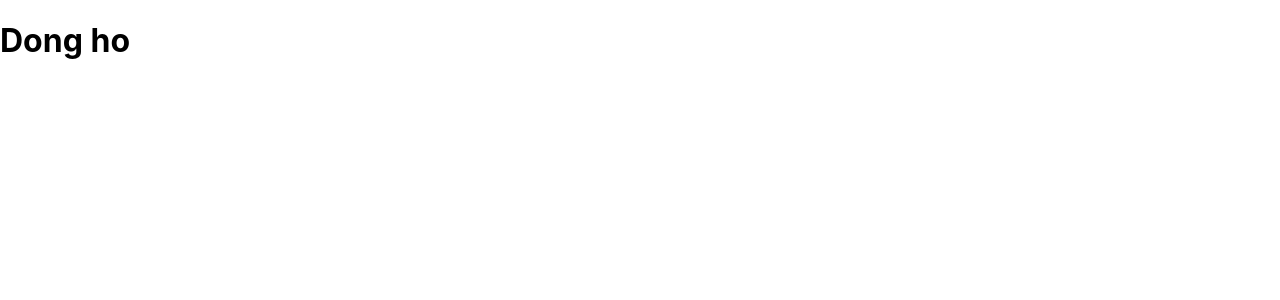
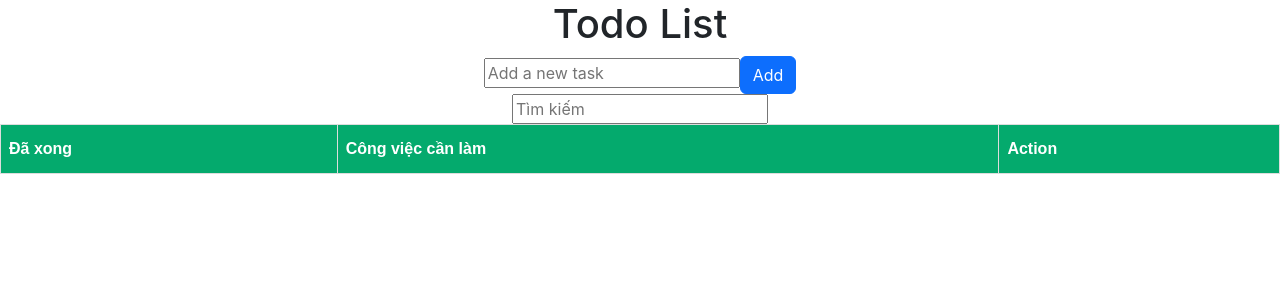
Before and after one commit to BrunoViet/ReactJS-Rikkei, a React (Create React App) app: page / in a window 1280 px wide. Shown: the top 300 px of the page. Built offline with nearby package versions, Linux system fonts and the light colour scheme.

Commit message:
TodoList-ClassComponentStyle

```diff
--- a/package.json
+++ b/package.json
@@ -9,6 +9,7 @@
     "react": "^18.2.0",
     "react-dom": "^18.2.0",
     "react-scripts": "5.0.1",
+    "react-toastify": "9.1.3",
     "web-vitals": "^2.1.4"
   },
   "scripts": {
--- a/public/index.html
+++ b/public/index.html
@@ -1,14 +1,12 @@
 <!DOCTYPE html>
 <html lang="en">
+
 <head>
   <meta charset="utf-8" />
   <link rel="icon" href="%PUBLIC_URL%/favicon.ico" />
   <meta name="viewport" content="width=device-width, initial-scale=1" />
   <meta name="theme-color" content="#000000" />
-    <meta
-      name="description"
-      content="Web site created using create-react-app"
-    />
+  <meta name="description" content="Web site created using create-react-app" />
   <link rel="apple-touch-icon" href="%PUBLIC_URL%/logo192.png" />
   <!--
       manifest.json provides metadata used when your web app is installed on a
@@ -25,7 +23,10 @@
       Learn how to configure a non-root public URL by running `npm run build`.
     -->
   <title>React App</title>
+  <link href="https://cdn.jsdelivr.net/npm/bootstrap@5.3.0/dist/css/bootstrap.min.css" rel="stylesheet"
+    integrity="sha384-9ndCyUaIbzAi2FUVXJi0CjmCapSmO7SnpJef0486qhLnuZ2cdeRhO02iuK6FUUVM" crossorigin="anonymous">
 </head>
+
 <body>
   <noscript>You need to enable JavaScript to run this app.</noscript>
   <div id="root"></div>
@@ -40,4 +41,7 @@
       To create a production bundle, use `npm run build` or `yarn build`.
     -->
 </body>
+<script src="https://cdn.jsdelivr.net/npm/bootstrap@5.3.0/dist/js/bootstrap.bundle.min.js"
+  integrity="sha384-geWF76RCwLtnZ8qwWowPQNguL3RmwHVBC9FhGdlKrxdiJJigb/j/68SIy3Te4Bkz" crossorigin="anonymous"></script>
+
 </html>
--- a/src/App.css
+++ b/src/App.css
@@ -1,38 +1,27 @@
-.App {
-  text-align: center;
+#customers {
+  font-family    : Arial, Helvetica, sans-serif;
+  border-collapse: collapse;
+  width          : 100%;
 }
 
-.App-logo {
-  height: 40vmin;
-  pointer-events: none;
+#customers td,
+#customers th {
+  border : 1px solid #ddd;
+  padding: 8px;
 }
 
-@media (prefers-reduced-motion: no-preference) {
-  .App-logo {
-    animation: App-logo-spin infinite 20s linear;
-  }
+#customers tr:nth-child(even) {
+  background-color: #f2f2f2;
 }
 
-.App-header {
-  background-color: #282c34;
-  min-height: 100vh;
-  display: flex;
-  flex-direction: column;
-  align-items: center;
-  justify-content: center;
-  font-size: calc(10px + 2vmin);
-  color: white;
+#customers tr:hover {
+  background-color: #ddd;
 }
 
-.App-link {
-  color: #61dafb;
+#customers th {
+  padding-top     : 12px;
+  padding-bottom  : 12px;
+  text-align      : left;
+  background-color: #04AA6D;
+  color           : white;
 }
-
-@keyframes App-logo-spin {
-  from {
-    transform: rotate(0deg);
-  }
-  to {
-    transform: rotate(360deg);
-  }
-}
--- a/src/App.js
+++ b/src/App.js
@@ -1,38 +1,60 @@
 import React from "react";
+import TodoForm from "./component/TodoForm";
+import TodoList from "./component/TodoList";
+import { ToastContainer, toast } from "react-toastify";
+import "react-toastify/dist/ReactToastify.css";
+class App extends React.Component {
+  constructor(props) {
+    super(props);
+    this.state = {
+      todoList: [],
+      searchValue: '',
+    };
+  }
 
-class App extends React.Component {
-  // Cau2
-//   sum=(a,b)=>{
-//     return a+b
-//   }
-//   render() {
+  handleAddTodo = (todo) => {
+    const newTodoList = [...this.state.todoList, todo];
+    this.setState({ todoList: newTodoList });
+  };
 
-//     const number1=6;
-//     const number2=8;
-//   return(
-//     <div><h1>Tong cua {number1} va {number2} la: {this.sum(number1,number2)}</h1></div>
-//   )
-//   }
+  handleUpdateTodo = async (index, updatedTodo) => {
+    const updatedTodoList = [...this.state.todoList];
+    updatedTodoList[index] = updatedTodo;
+    await this.setState({ todoList: updatedTodoList });
+  };
 
-// Cau3
+  handleDeleteTodo = async (index) => {
+    const updatedTodoList = this.state.todoList.filter((_, i) => i !== index);
+    await this.setState({ todoList: updatedTodoList });
+    toast.error("Delete successfully")
+  };
 
-constructor(props) {
-  super(props);
-  this.state = {
-    time:new Date(),
+  handleSearch = (event) => {
+    this.setState({ searchValue: event.target.value });
+  };
+
+  render() {
+
+    const { todoList, searchValue } = this.state;
+    const filteredTodoList = todoList.filter((todo) =>
+      todo.toLowerCase().includes(searchValue.toLowerCase())
+    );
+    return (
+      <div style={{ textAlign: "center" }}>
+        <h1>Todo List</h1>
+        <TodoForm onAddTodo={this.handleAddTodo} />
+        <input type="text" value={searchValue} onChange={this.handleSearch} placeholder="Tìm kiếm" />
+        <TodoList
+          todoList={filteredTodoList}
+          onUpdateTodo={this.handleUpdateTodo}
+          onDeleteTodo={this.handleDeleteTodo}
+        />
+        <ToastContainer />
+      </div>
+    );
   }
-}
-render(){
-  let time =new Date();
-  return(
-    <div>
-      <h1>Dong ho</h1>
-
-    </div>
-  )
-}
-
 }
 
 
+
 export default App;
--- /dev/null
+++ b/src/component/TodoForm.js
@@ -0,0 +1,45 @@
+import React from "react";
+import { ToastContainer, toast } from 'react-toastify';
+
+class TodoForm extends React.Component {
+    constructor(props) {
+        super(props);
+        this.state = {
+            inputValue: ''
+        };
+    }
+
+    handleChange = (event) => {
+        this.setState({ inputValue: event.target.value });
+    };
+
+    handleSubmit = (event) => {
+        event.preventDefault();
+        const { inputValue } = this.state;
+        if (inputValue.trim() !== '') {
+            this.props.onAddTodo(inputValue);
+            this.setState({ inputValue: '' });
+            toast.warn("Add successfully")
+        }
+
+    };
+
+    render() {
+        const { inputValue } = this.state;
+
+        return (
+            <form onSubmit={this.handleSubmit}>
+                <input
+                    type="text"
+                    value={inputValue}
+                    onChange={this.handleChange}
+                    placeholder="Add a new task"
+                />
+                <button type="submit" className="btn btn-primary">Add</button>
+
+            </form>
+        );
+    }
+}
+
+export default TodoForm
--- /dev/null
+++ b/src/component/TodoItem.js
@@ -0,0 +1,83 @@
+import React from "react";
+import { ToastContainer, toast } from 'react-toastify';
+
+class TodoItem extends React.Component {
+    constructor(props) {
+        super(props);
+        this.state = {
+            isEditing: false,
+            inputValue: props.todo,
+            isChecked: false,
+        };
+    }
+
+    handleEdit = () => {
+        this.setState({ isEditing: true });
+    };
+
+    handleChange = (event) => {
+        this.setState({ inputValue: event.target.value });
+    };
+
+    handleSave = async () => {
+        const { inputValue } = this.state;
+        this.props.onUpdate(inputValue);
+        await this.setState({ isEditing: false });
+        toast.success("Change successfully")
+    };
+
+    handleCancel = () => {
+        this.setState({ isEditing: false });
+    };
+
+    handleChange1 = () => {
+        this.setState({
+            isChecked: !this.state.isChecked
+        })
+    }
+    render() {
+        const { isEditing, inputValue } = this.state;
+        const { todo, onDelete } = this.props;
+
+        return (
+            <>
+
+                {isEditing ? (
+                    <>
+                        <td><input type="checkbox"
+                            checked={this.state.isChecked}
+                            onChange={this.handleChange1}
+                        /></td>
+                        <td>
+                            <input type="text"
+                                value={inputValue}
+                                onChange={this.handleChange} />
+                        </td>
+                        <td>
+                            <button onClick={this.handleSave} className="btn btn-success">Save</button>
+                            <button onClick={this.handleCancel} className="btn btn-secondary">Cancel</button>
+                        </td>
+                    </>
+                )
+
+                    : (
+                        <>
+                            <td><input type="checkbox"
+                                checked={this.state.isChecked}
+                                onChange={this.handleChange1}
+                            /></td>
+                            <td style={this.state.isChecked == true ? { textDecoration: "line-through" } : {}}>
+                                {todo}
+                            </td>
+                            <td>
+                                <button onClick={this.handleEdit} className="btn btn-primary">Edit</button>
+                                <button onClick={onDelete} className="btn btn-secondary">Delete</button>
+                            </td>
+                        </>
+                    )}
+            </>
+        );
+    }
+}
+
+export default TodoItem
--- /dev/null
+++ b/src/component/TodoList.js
@@ -0,0 +1,35 @@
+import React from "react";
+import TodoItem from "./TodoItem";
+import '../App.css'
+class TodoList extends React.Component {
+    render() {
+        const { todoList, onUpdateTodo, onDeleteTodo } = this.props;
+
+        return (
+            <>
+                <table id="customers">
+                    <tr>
+                        <th>Đã xong</th>
+                        <th>Công việc cần làm</th>
+                        <th>Action</th>
+                    </tr>
+
+                    {todoList.map((todo, index) => (
+                        <>
+                            <tr>
+                                <TodoItem
+                                    key={index}
+                                    todo={todo}
+                                    onUpdate={(updatedTodo) => onUpdateTodo(index, updatedTodo)}
+                                    onDelete={() => onDeleteTodo(index)}
+                                />
+                            </tr>
+                        </>
+                    ))}
+                </table>
+            </>
+        );
+    }
+}
+
+export default TodoList;
```
Also changed, not shown: 1 other file (tests, documents, lock files or other folders). Lines whose indentation alone changed are shown as unchanged.
